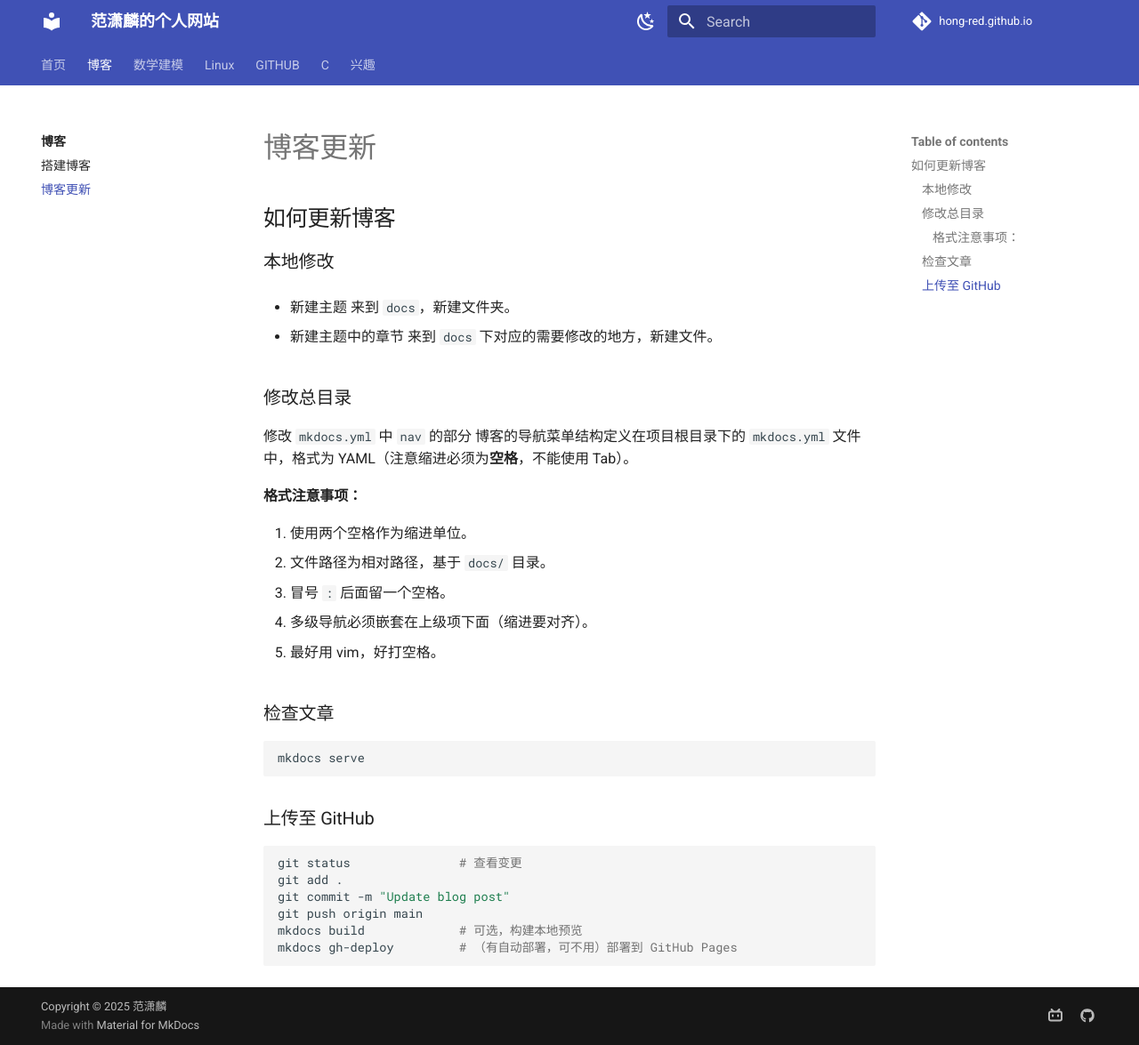
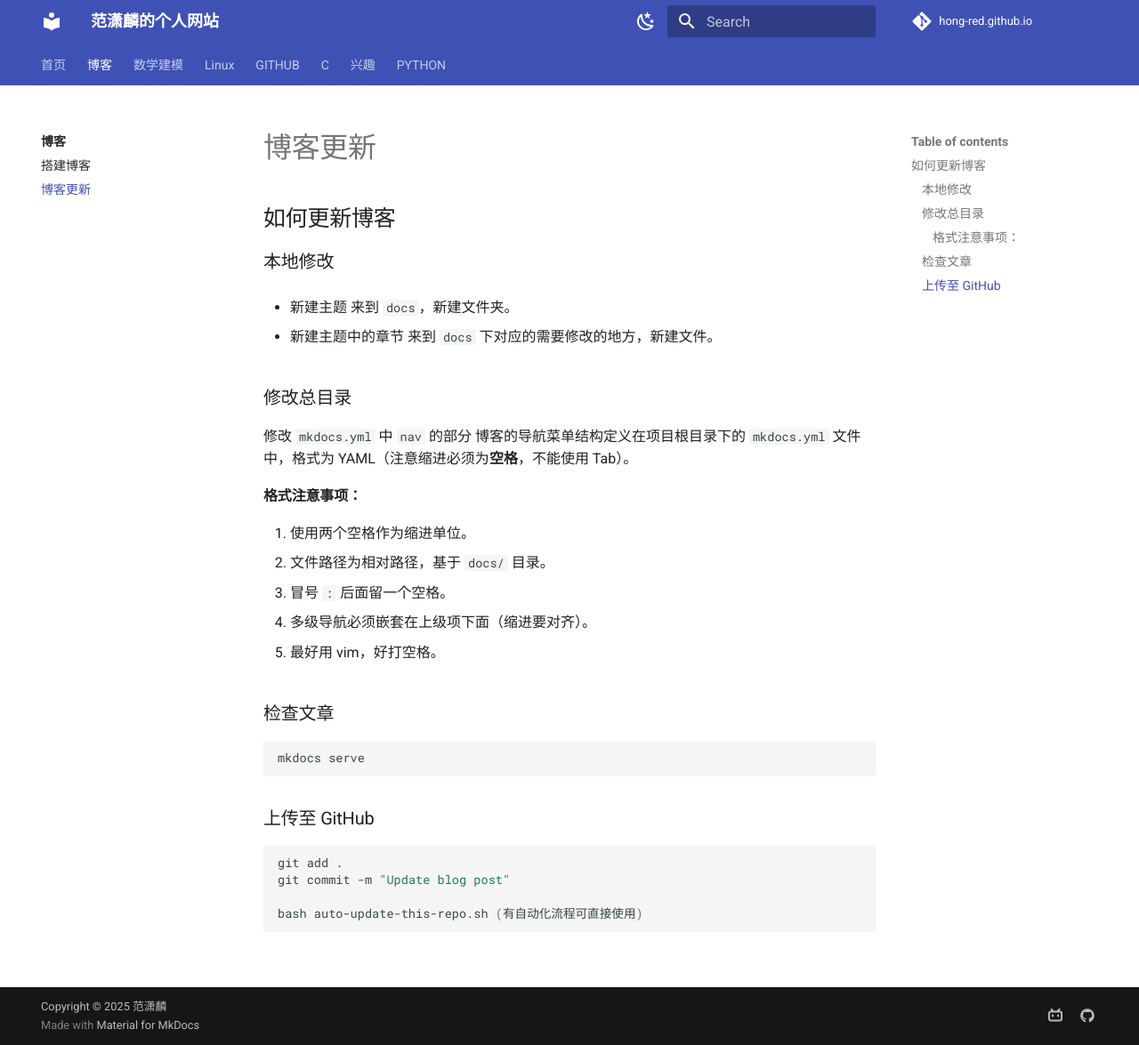
Before and after one commit to hong-red/hong-red.github.io, an MkDocs documentation site: the page built from docs/BLOG/up.md, in a window 1280 px wide and 1175 px high. Shown: the whole window at 89% size. Built offline with MkDocs 1.6.1 and Material for MkDocs 9.7.7, drawn with Linux system fonts in a browser that asks for light colours; comment, search, counter and statistics services are not loaded.

Commit message:
Update blog post

````diff
--- a/docs/BLOG/up.md
+++ b/docs/BLOG/up.md
@@ -32,10 +32,11 @@ mkdocs serve
 ### 上传至 GitHub
 
 ```bash
-git status               # 查看变更
+
 git add .
 git commit -m "Update blog post"
-git push origin main
-mkdocs build             # 可选，构建本地预览
-mkdocs gh-deploy         # （有自动部署，可不用）部署到 GitHub Pages
+
+bash auto-update-this-repo.sh (有自动化流程可直接使用)
+
+
 ```
--- a/mkdocs.yml
+++ b/mkdocs.yml
@@ -17,7 +17,6 @@ nav:
       - 资源准备: mathbuild/a.md
       - 真题阶段: mathbuild/b.md
 
-
   - Linux:
       - Linux: LINUX/index.md
       - 虚拟机的搭建: LINUX/create.md
@@ -27,6 +26,9 @@ nav:
   - C:
       - C: C/index.md
   - 兴趣: LIKE/index.md
+
+  - PYTHON:
+      - PYTHON: python/index.md
 
 
 
````
Also changed, not shown: docs/BLOG/create.md (+3 -6 lines), docs/index.md (+6 -1 lines), docs/python/index.html (added, +19 -0 lines), docs/python/images/1.png (added).
